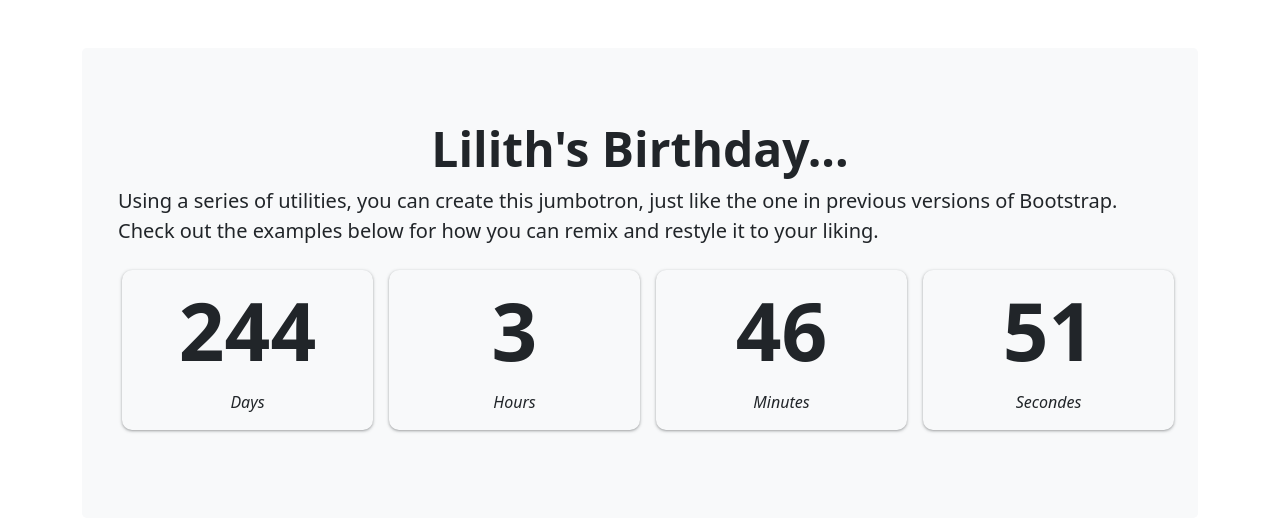
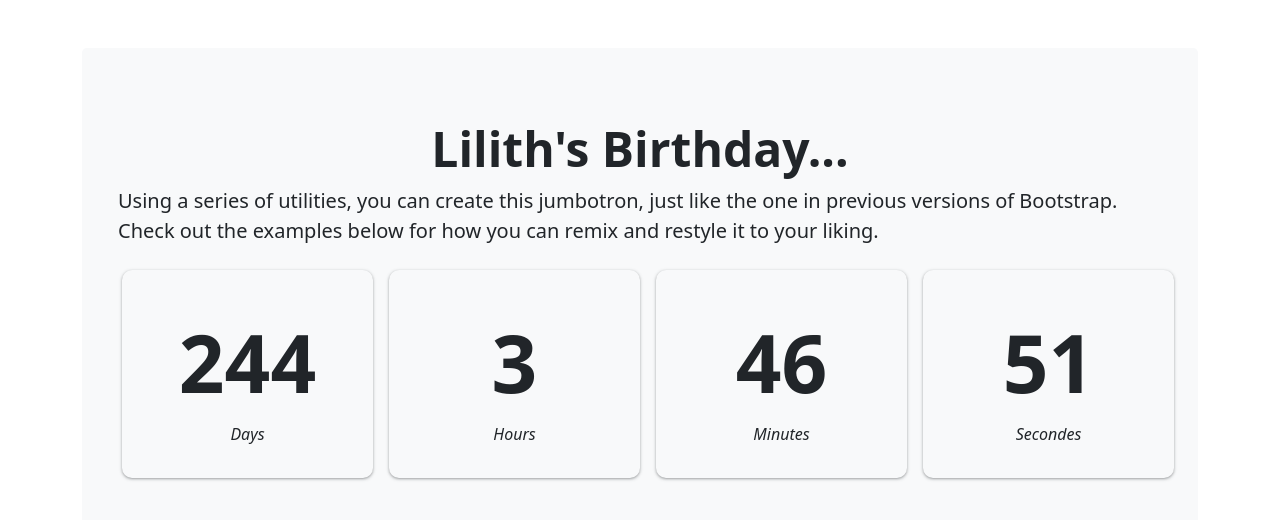
Before and after one commit to aitbenalla/optimized-countdown, a plain HTML site: page index.html in a window 1280 px wide. Drawn offline with nearby package versions, Linux system fonts and the light colour scheme.

Commit message:
up style

```diff
--- a/style.css
+++ b/style.css
@@ -3,7 +3,8 @@
   border-radius: 10px;
   text-align: center;
   margin-left: 1rem;
-  padding-bottom: 1rem;
+  padding-bottom: 2rem;
+  padding-top: 2rem;
   margin-bottom: 1rem;
 }
 
```
